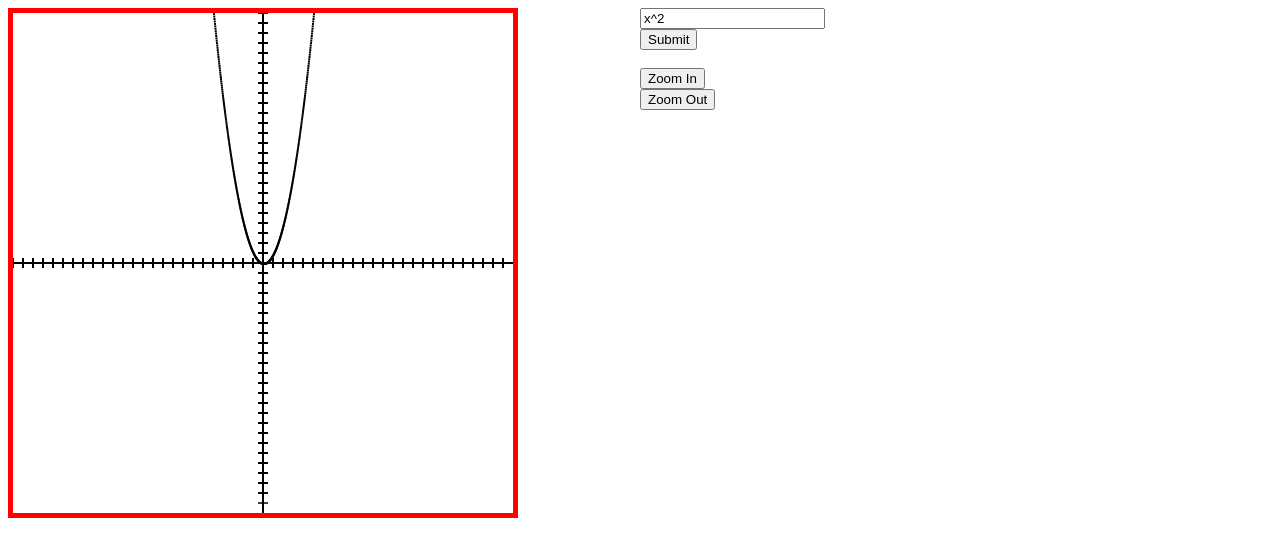
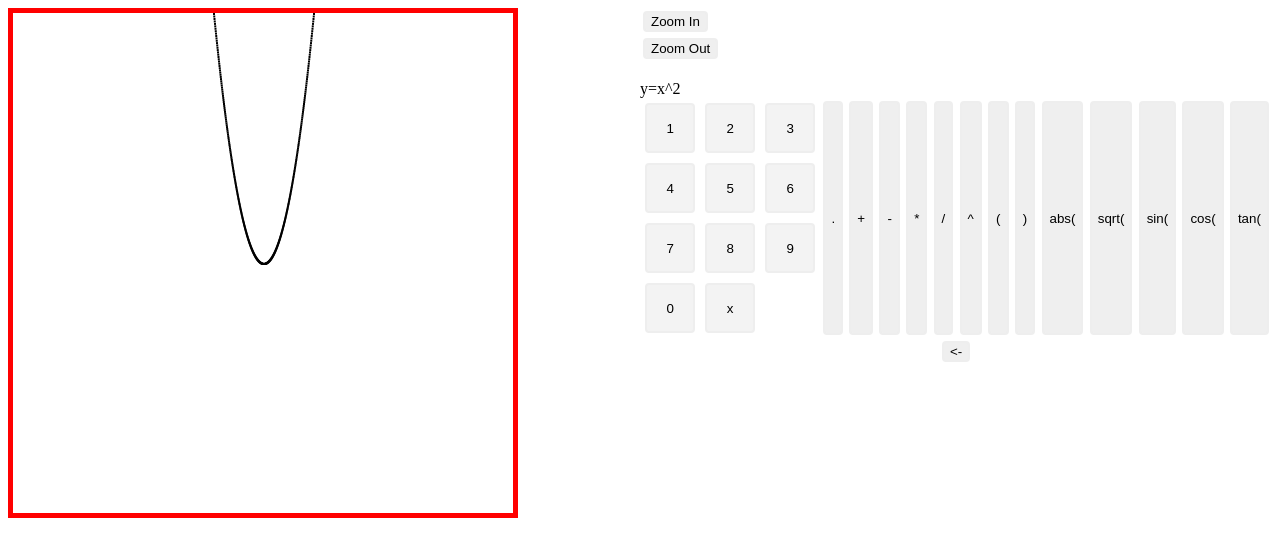
Before and after one commit to Michael2-3B/GrapherJS, a plain HTML site: page index.html in a window 1280 px wide. Drawn offline with Linux system fonts and the light colour scheme.

Commit message:
Add files via upload

```diff
--- a/index.html
+++ b/index.html
@@ -9,10 +9,13 @@
     <canvas id="canvas" width="500" height="500" style="border:5px solid #FF0000;"></canvas>
 </div>
 <div id="inputSection" class="column">
-    <input type="text" id="myfunction" value="x^2"><br>
-    <button id="submit" onclick="getFunction()">Submit</button><br><br>
-    <button id="zoomIn" onclick="zoomIn()">Zoom In</button><br>
-    <button id="zoomOut" onclick="zoomOut()">Zoom Out</button>
+    <!--Removed the function button, not needed any more!-->
+    <button id="zoomIn" onmousedown="zoomIn()">Zoom In</button><br>
+    <button id="zoomOut" onmousedown="zoomOut()">Zoom Out</button><br><br>
+    <!--I added a div that will display the function.-->
+    <div id="functionDisplay" height="10vh">y=</div>
+    <!--I added a div for the buttons.-->
+    <div id="functionButtons"><div id="numberButtons"></div></div>
 </div>
 <SCRIPT src="js/main.js"></SCRIPT>
 </body>
--- a/js/main.js
+++ b/js/main.js
@@ -1,10 +1,13 @@
 var canvas = document.getElementById("canvas");
 var context = canvas.getContext('2d');
-var width = canvas.scrollWidth;
-var height = canvas.scrollHeight;
+//It is more appropriate to use the canvas.height and canvas.width attributes, because they exist and were made for this purpose.
+var width = canvas.width;
+var height = canvas.height;
 var points = 25;
 var yourFunction = "x^2";
-drawFunction(yourFunction);
+drawFunction(javascriptify(yourFunction));
+//This array, funcArray, holds the individual tokens. Notice that I am not using a string, because some tokens (like 'sqrt(') do not have the same length as other tokens. (like 'x')
+var funcArray = ["x","^","2"];
 
 function drawAxes(){
  context.beginPath();
@@ -26,17 +29,7 @@ function drawAxes(){
  }
 }
 
-function getFunction(){
- var yourFunction = document.getElementById("myfunction").value;
- if(yourFunction != null){
-  drawFunction(yourFunction);
- }
-}
-
 function drawFunction(fofx){
- fofx = fixFunction(fofx);
- context.clearRect(0,0,width,height);
- drawAxes();
  for(x = -points; x < points; x += (points/1000)){
   var y = eval(fofx);
   var realX = (500/points/2)*(x+points);
@@ -48,27 +41,92 @@ function drawFunction(fofx){
 function zoomIn(){
  if(points>1){
   points -= 1;
+  context.clearRect(0,0, width, height);
+  drawAxes();
   drawFunction(yourFunction);
  }
 }
 
 function zoomOut(){
  points += 1;
+ context.clearRect(0,0, width, height);
+ drawAxes();
  drawFunction(yourFunction);
 }
 
-function fixFunction(functionString) {
-  functionString = functionString.replace(/[^a-z+\-*^=0-9\(\)/]/g,"");
-  var changes = [
+function addToFunction(token) {
+ // if the token given is not the token we have designated to be "backspace".
+  if (token != "<-") {
+   //add the token to the end of the array.
+    funcArray[funcArray.length] = token;
+   //Add the token to the display. A span is pretty much the same as a div, but with the CSS attribute 'display' set to 'inline-block' by default instead of 'block'. Note that we are setting the ID to be the length of the array.
+    document.getElementById('functionDisplay').innerHTML += '<span id="'+funcArray.length+'">'+token+'</span>';
+   //Array.join() takes all of the elements in an array and separates them with the argument passed. In this case, we want nothing between each token, so we pass it the empty string.
+    yourFunction = javascriptify(funcArray.join(''));
+    //Redraw canvas.
+    context.clearRect(0,0, width, height);
+    drawAxes();
+    drawFunction(yourFunction);
+  }
+  else {
+   //remove the element that has an ID of the length of the array, which is basically the last character entered.
+    document.getElementById(funcArray.length).remove();
+   //Remove the last element (token) from the array.
+    funcArray.pop()
+   //explained before.
+    yourFunction = javascriptify(funcArray.join(''));
+    context.clearRect(0,0, width, height);
+    drawAxes();
+    drawFunction(yourFunction);
+  }
+}
+
+//when the page loads, create the buttons. I didn't want to create each button by hand, so I have a function that does it for me.
+window.onload = function() {
+ //add stuff to this array to add more functions.
+  var buttons = ["1","2","3","4","5","6","7","8","9","0","x",".","+","-","*","/","^","(",")","abs(","sqrt(","sin(","cos(","tan(","<-"];
+ //For each element in th array 'buttons'...
+  buttons.forEach(function(buttonName) {
+   //...create a button element...
+    var button = document.createElement("BUTTON");
+   //...if it is a number...
+   if (buttons.indexOf(buttonName) <= 10) {
+      //...add it to the numberButtons div...
+     document.getElementById('numberButtons').appendChild(button);
+   }
+   else {
+    //...otherwise, add it to the functionButtons div...
+    document.getElementById('functionButtons').appendChild(button);
+   }
+   //...make the button execute the "addToFunction()" function when it is clicked, passing the token to the function...
+    button.setAttribute("onclick","addToFunction('"+buttonName+"')");
+   //...set its inner text to the button name (the token)
+    button.innerText = buttonName;
+   //... and set the class of the button.
+    button.setAttribute("class","functionButtonData");
+  });
+ //initialize the functionDisplay div.
+  var i = 0;
+  funcArray.forEach(function(funcArrayItem) {
+    i++
+    document.getElementById('functionDisplay').innerHTML += "<span id=\""+i+"\">"+funcArrayItem+"</span>";
+  });
+}
+
+//basically the 'fixFunction' function from last revision, but I changed the name and removed the security thing.
+function javascriptify(functionString) {
+  changes = [
     ["^","**"],
     ["sin(","Math.sin("],
     ["cos(","Math.cos("],
     ["tan(","Math.tan("],
     ["abs(","Math.abs("],
-    ["sqrt(","Math.sqrt("]
+    ["sqrt(","Math.sqrt("],
   ];
   changes.forEach(function(change) {
     functionString = functionString.replace(change[0],change[1]);
   });
+ //this replaces 2x with 2*x, where 2 can be any # from 0 to 9. Cleverly, this also works with things like 10x.
+  functionString = functionString.replace(/([0-9])x/g,"$1*x");
   return functionString
 }
--- a/styles.css
+++ b/styles.css
@@ -1,3 +1,8 @@
+/*
+  I did some pretty basic styling, just to make it look prettier, I guess.
+  I don't know what you want this to look like, so I kept it simple.
+*/
+
 .column {
 	width: 50%;
 	display: inline-block;
@@ -8,3 +13,29 @@
 li {
     font-family: "Courier New";
 }
+
+button {
+    border: 2px solid #eee;
+    border-radius: 4px;
+    margin: 3px;
+}
+
+#functionButtons {
+	display: flex;
+	justify-content: space-around;
+	flex-wrap: wrap;
+	align-content: space-between;
+}
+
+#numberButtons button {
+  width: 50px;
+  height: 50px;
+  background: #eeea;
+  margin: 5px;
+  display: inline-block;
+}
+
+#numberButtons {
+	/*5 + 50 + 5 + 5 + 50 + 5 + 5 + 50 + 5 = 180*/
+	width: 180px;
+}
```
